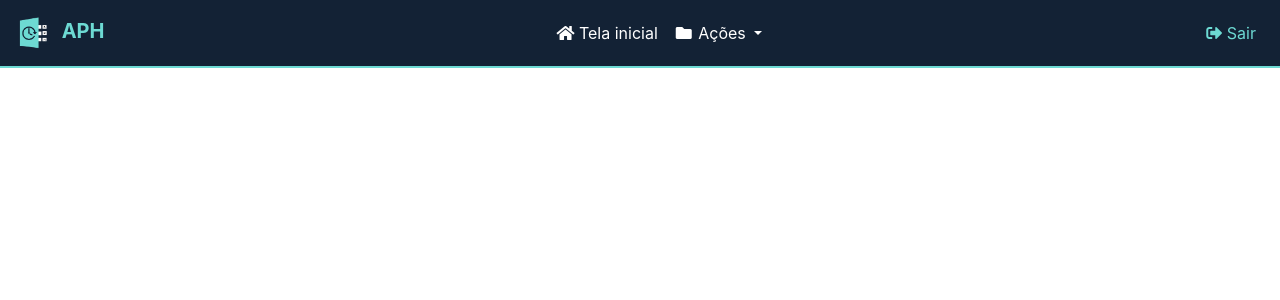
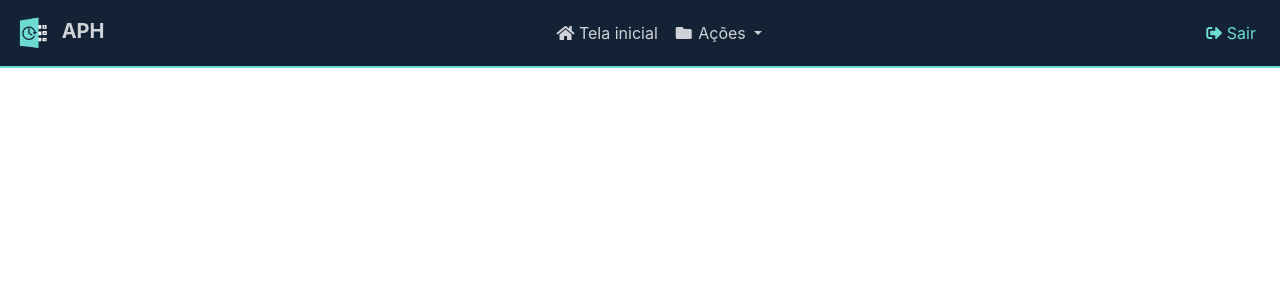
Before and after one commit to raphaelramosds/aph, a CodeIgniter app: the page made by src/application/views/Home/menu.php in a window 1280 px wide. Shown: the top 300 px of the page. Run offline with CodeIgniter, Linux system fonts and the light colour scheme; data that the repository does not hold is empty.

Commit message:
Perseverança

```diff
--- a/src/application/views/Home/menu.php
+++ b/src/application/views/Home/menu.php
@@ -15,7 +15,7 @@
 
 	<nav class="navbar navbar-expand-lg navbar-custom">
 		<a class="navbar-brand"  href="<?=base_url('home')?>">
-			<img src="<?=base_url('assets/img/LogoAPH.png')?>" width="40" height="40"> <b style="color:#6ddad3">APH</b>
+			<img src="<?=base_url('assets/img/LogoAPH.png')?>" width="40" height="40"> <b >APH</b>
 		</a>
 		<button class="navbar-toggler" type="button" data-toggle="collapse" data-target="#navbarNav" aria-controls="navbarNav" aria-expanded="false" aria-label="Alterna navegação">
 			<span class="navbar-toggler-icon"></span>
--- a/src/assets/css/navbar.css
+++ b/src/assets/css/navbar.css
@@ -16,7 +16,7 @@
 }
 /* change the link color */
 .navbar-custom .navbar-nav .nav-link {
-    color: white;
+    color: rgba(255,255,255,.8);
 
 }
 /* change the color of active or hovered links */
```
